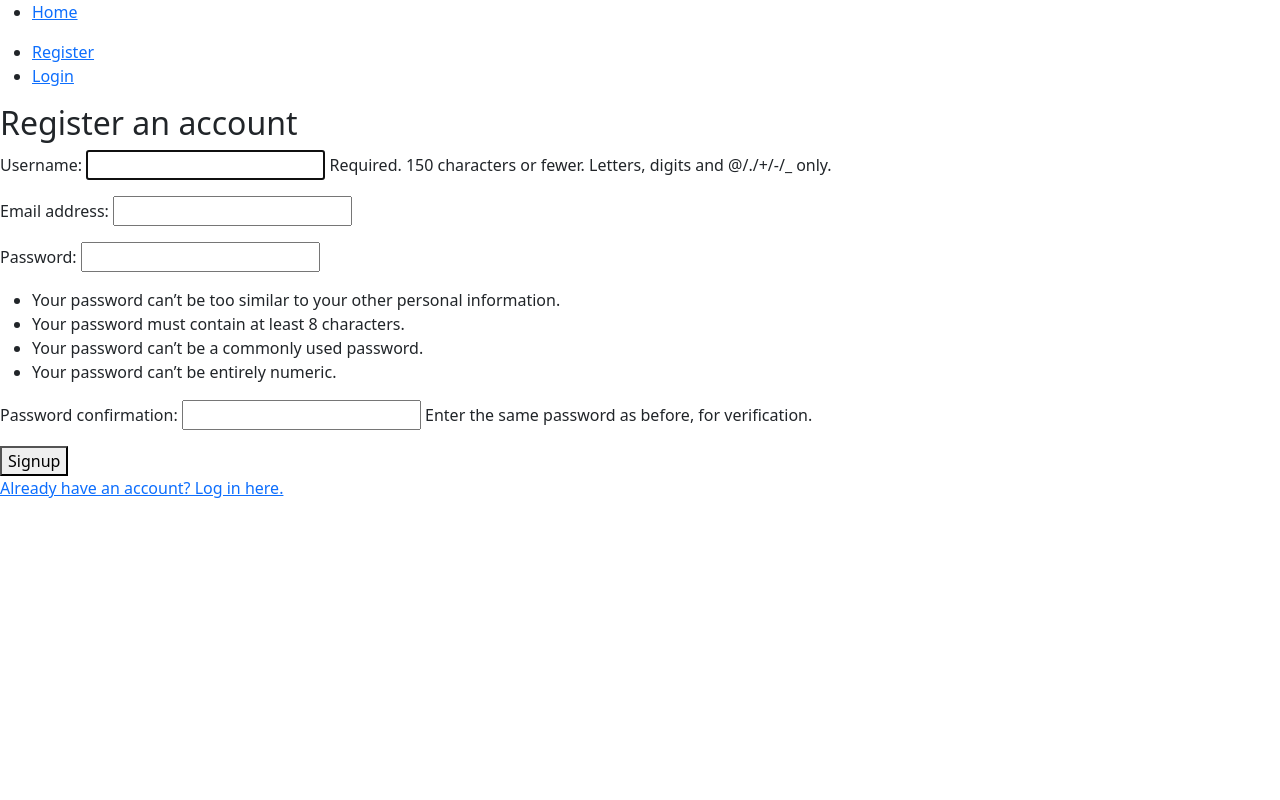
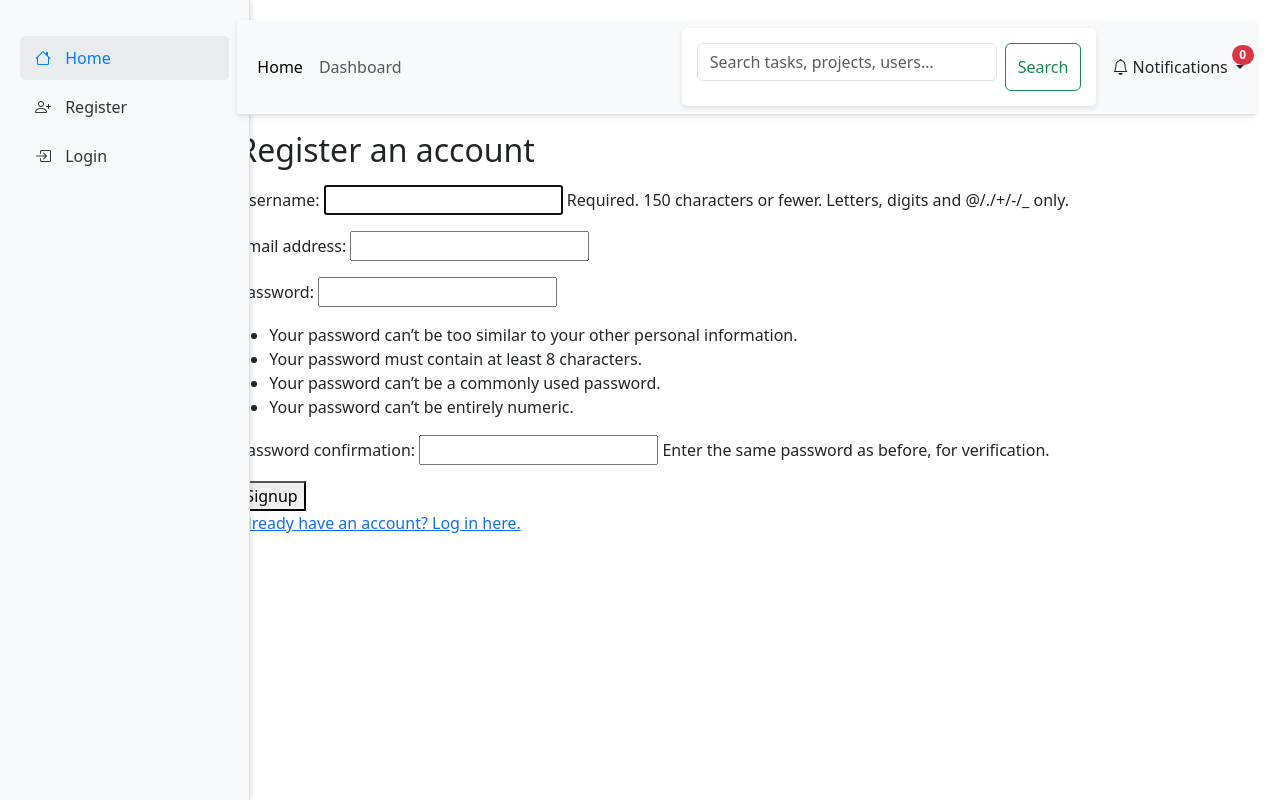
Before and after one commit to peter-njoro/Task-Project-Management-Tool, a Django app: page /users/register/ in a window 1280 px wide. Run offline with Django 5.2, Linux system fonts and the light colour scheme; data that the repository does not hold is empty; parts of the project's set-up code (start-up, migrations or seed data) failed here and were passed over; some libraries are stand-ins or nearby versions.

Commit message:
navbar styles.

```diff
--- a/projects/templates/projects/base.html
+++ b/projects/templates/projects/base.html
@@ -10,65 +10,84 @@
     {% bootstrap_css %}
     {% bootstrap_javascript %}
     <link rel="stylesheet" href="{% static 'css/styles.css' %}">
-    <!-- <script src="{% static 'js/main.js' %}" defer></script> -->
+    <!-- Bootstrap Icons -->
+    <link href="https://cdn.jsdelivr.net/npm/bootstrap-icons@1.10.3/font/bootstrap-icons.css" rel="stylesheet">
 </head>
 
 <body data-page="{% block page %}{% endblock %}" data-global="search notifications">
-    <header>
-        <nav>
-            <ul>
-                <li>
-                    <a href="{% url 'projects:index' %}">Home</a>
+    <div class="container-fluid">
+        <div class="row">
+            <!-- Sidebar -->
+            <nav id="sidebar" class="col-md-3 col-lg-2 d-md-block bg-light sidebar">
+                <div class="position-sticky pt-3">
+                    <ul class="nav flex-column">
+                        <li class="nav-item">
+                            <a class="nav-link active" href="{% url 'projects:index' %}">
+                                <i class="bi bi-house"></i> Home
+                            </a>
+                        </li>
+                        {% if user.is_authenticated %}
+                        <li class="nav-item">
+                            <span class="nav-link">
+                                <i class="bi bi-person"></i> Hello, {{ user.username }}
+                            </span>
+                        </li>
+                        <li class="nav-item">
+                            <a class="nav-link" href="{% url 'projects:dashboard' %}">
+                                <i class="bi bi-speedometer2"></i> Dashboard
+                            </a>
+                        </li>
+                        <li class="nav-item">
+                            <form id="logout-form" method="post" action="{% url 'Users:logout' %}">
+                                {% csrf_token %}
+                                <button type="submit" class="nav-link btn btn-link">
+                                    <i class="bi bi-box-arrow-right"></i> Logout
+                                </button>
+                            </form>
+                        </li>
+                        {% else %}
+                        <li class="nav-item">
+                            <a class="nav-link" href="{% url 'Users:register' %}">
+                                <i class="bi bi-person-plus"></i> Register
+                            </a>
+                        </li>
+                        <li class="nav-item">
+                            <a class="nav-link" href="{% url 'Users:login' %}">
+                                <i class="bi bi-box-arrow-in-right"></i> Login
+                            </a>
+                        </li>
+                        {% endif %}
+                    </ul>
+                </div>
+            </nav>
+
+            <!-- Main Content -->
+            <main class="col-md-9 ms-sm-auto col-lg-10 px-md-4">
+                <!-- Navbar -->
+                <nav class="navbar navbar-expand-lg navbar-light bg-light">
+                    <div class="container-fluid">
+                        <button class="navbar-toggler" type="button" data-bs-toggle="collapse" data-bs-target="#navbarNav" aria-controls="navbarNav" aria-expanded="false" aria-label="Toggle navigation">
+                            <span class="navbar-toggler-icon"></span>
+                        </button>
+                        <div class="collapse navbar-collapse" id="navbarNav">
+                            <ul class="navbar-nav me-auto mb-2 mb-lg-0">
+                                <li class="nav-item">
+                                    <a class="nav-link active" aria-current="page" href="{% url 'projects:index' %}">Home</a>
+                                </li>
+                                <li class="nav-item">
+                                    <a class="nav-link" href="{% url 'projects:dashboard' %}">Dashboard</a>
                                 </li>
                             </ul>
-            <ul>
-                {% if user.is_authenticated %}
-                <li>
-                    <span>Hello, {{user.username}}.</span>
-                </li>
-                <li>
-                    <button>
-                        <a href="{% url 'projects:dashboard' %}">Go to Dashboard</a>
-                    </button>
-                </li>
-                <li>
-                    <form id="logout-form" method="post" action="{% url 'Users:logout' %}">
-                        {% csrf_token %}
-                        <button type="submit">Logout</button>
+                            <!-- Search Form -->
+                            <form id="search-form" class="d-flex">
+                                <input class="form-control me-2" type="search" placeholder="Search tasks, projects, users..." aria-label="Search" name="q">
+                                <button class="btn btn-outline-success" type="submit">Search</button>
                             </form>
-                </li>
-
-                <form id="search-form">
-                    <input type="text" name="q" placeholder="Search tasks, projects, users...">
-
-                    <select name="status">
-                        <option value="">All Status</option>
-                        <option value="todo">To Do</option>
-                        <option value="in_progress">In Progress</option>
-                        <option value="done">Done</option>
-                    </select>
-
-                    <select name="priority">
-                        <option value="">All Priorities</option>
-                        <option value="low">Low</option>
-                        <option value="medium">Medium</option>
-                        <option value="high">High</option>
-                    </select>
-
-                    <input type="date" name="deadline">
-
-                    <button type="submit">Search</button>
-                </form>
-
-
-                <div id="notification-list" class="hidden">
-                    <ul id="notif-items"></ul>
-                </div>
-
-                <li class="nav-item dropdown">
-                    <a class="nav-link dropdown-toggle position-relative" href="#" id="notificationDropdown" role="button" data-bs-toggle="dropdown" aria-expanded="false">
-                        <i class="bi bi-bell"></i>
-                        <span id="notificationCount" class="badge bg-danger position-absolute top-0 start-100 translate-middle rounded-pill">0</span>
+                            <!-- Notifications -->
+                            <div class="nav-item dropdown ms-3">
+                                <a class="nav-link dropdown-toggle" href="#" id="notificationDropdown" role="button" data-bs-toggle="dropdown" aria-expanded="false">
+                                    <i class="bi bi-bell"></i> Notifications
+                                    <span id="notificationCount" class="badge bg-danger rounded-pill">0</span>
                                 </a>
                                 <ul class="dropdown-menu dropdown-menu-end p-2" aria-labelledby="notificationDropdown">
                                     <li>
@@ -81,33 +100,23 @@
                                         <button class="dropdown-item text-center text-danger" id="clearNotifications">Clear All</button>
                                     </li>
                                 </ul>
-                </li>
+                            </div>
+                        </div>
+                    </div>
+                </nav>
 
-                {% else %}
-                <li>
-                    <a href="{% url 'Users:register' %}">Register</a>
-                </li>
-                <li>
-                    <a href="{% url 'Users:login' %}">Login</a>
-                </li>
-                {% endif %}
-            </ul>
-        </nav>
-    </header>
-
-
-    <main>
-        <div>
+                <div class="pt-3">
                     {% block page_header %}{% endblock page_header %}
                 </div>
-        <div>
+                <div class="mt-3">
                     {% block content %}{% endblock content %}
                 </div>
             </main>
+        </div>
+    </div>
 
     <script src="{% static 'js/scripts.js' %}"></script>
     <script src="https://code.jquery.com/jquery-3.6.4.min.js"></script>
-
 </body>
 
 </html>
--- a/static/css/styles.css
+++ b/static/css/styles.css
@@ -1,3 +1,90 @@
+/* base/nav styles */
+/* Custom CSS for Sidebar and Layout */
+
+/* Sidebar Styling */
+#sidebar {
+    height: 100vh; /* Full height */
+    position: fixed; /* Fixed position */
+    top: 0;
+    left: 0;
+    width: 250px; /* Sidebar width */
+    background-color: #f8f9fa; /* Light background */
+    box-shadow: 2px 0px 5px rgba(0, 0, 0, 0.1); /* Shadow for depth */
+    padding: 20px;
+    border-right: 1px solid #dee2e6;
+}
+
+#sidebar .nav-link {
+    color: #333; /* Dark text */
+    padding: 10px 15px;
+    border-radius: 5px;
+    margin-bottom: 5px;
+}
+
+#sidebar .nav-link:hover {
+    background-color: #e9ecef; /* Light hover effect */
+    color: #000; /* Darker text on hover */
+}
+
+#sidebar .nav-link.active {
+    background-color: #e9ecef;
+    color: #007bff;
+}
+
+#sidebar .nav-link i {
+    margin-right: 10px; /* Space between icon and text */
+}
+
+/* Navbar Styling */
+.navbar {
+    box-shadow: 0px 2px 5px rgba(0, 0, 0, 0.1); /* Shadow for depth */
+    border-bottom: 1px solid #dee2e6;
+}
+
+.navbar .form-control {
+    width: 300px;
+}
+
+.navbar .dropdown-menu {
+    width: 300px;
+}
+
+/* Search Form Styling */
+#search-form {
+    background-color: #fff;
+    padding: 15px;
+    border-radius: 5px;
+    box-shadow: 0 2px 5px rgba(0, 0, 0, 0.1);
+}
+
+#search-form .form-control,
+#search-form .form-select {
+    margin-bottom: 10px;
+}
+
+/* Notifications Dropdown Styling */
+#notificationDropdown {
+    position: relative;
+}
+
+#notificationCount {
+    position: absolute;
+    top: -10px;
+    right: -10px;
+}
+
+.dropdown-menu {
+    width: 300px; /* Wider dropdown for notifications */
+}
+
+/* Main Content Styling */
+main {
+    margin-left: 250px; /* Offset for sidebar */
+    padding: 20px;
+}
+
+/* base/nav styles */
+
 /* Kanban styles */
 .kanban-container {
     display: flex;
@@ -45,3 +132,16 @@
 }
 
 /* commment form styles */
+
+/* Responsive Adjustments */
+@media (max-width: 768px) {
+    #sidebar {
+        width: 100%; /* Full width on small screens */
+        height: auto;
+        position: relative;
+    }
+
+    main {
+        margin-left: 0; /* No offset on small screens */
+    }
+}
```
Also changed, not shown: tasks/serializers.py (added, +7 -0 lines). Lines whose indentation alone changed are shown as unchanged.
